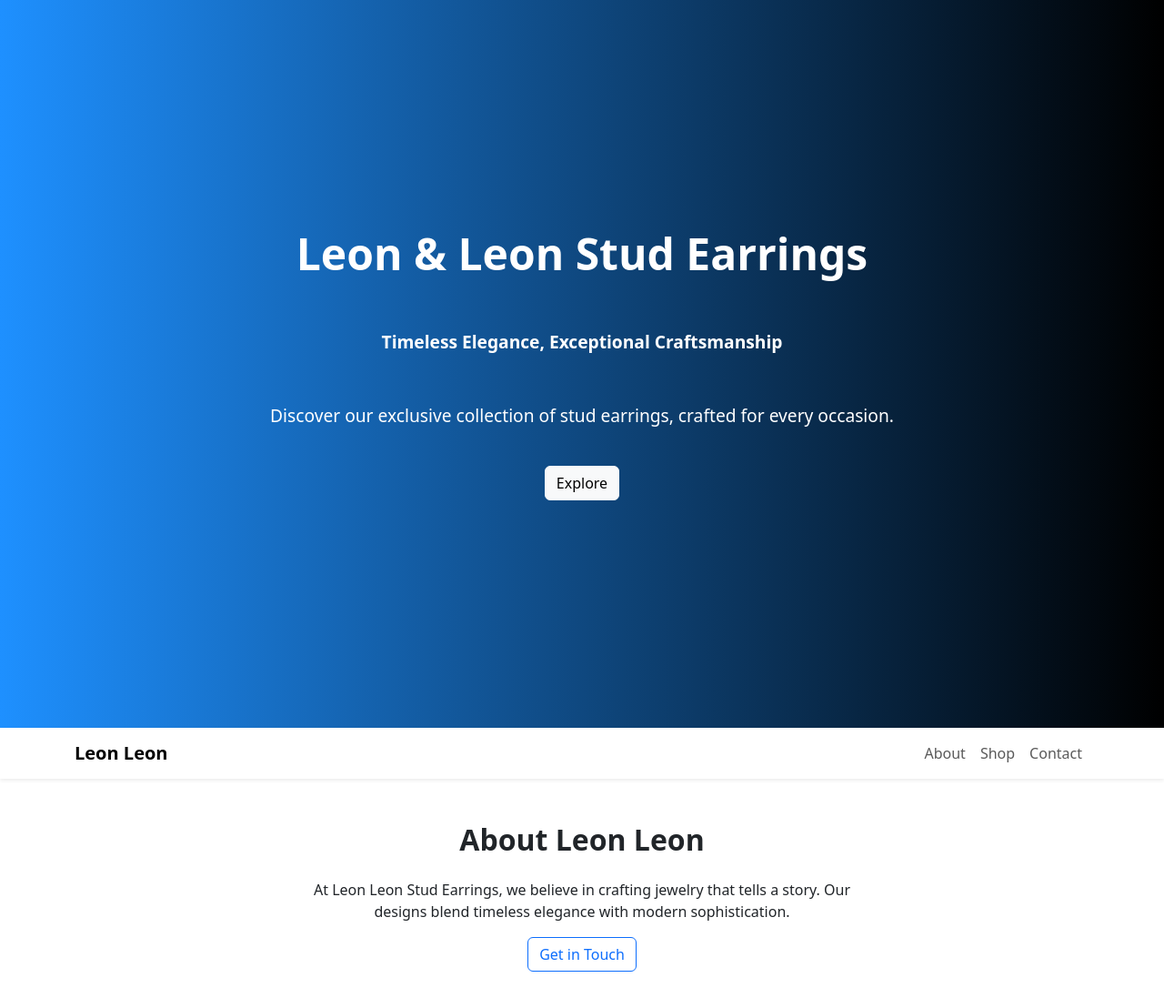
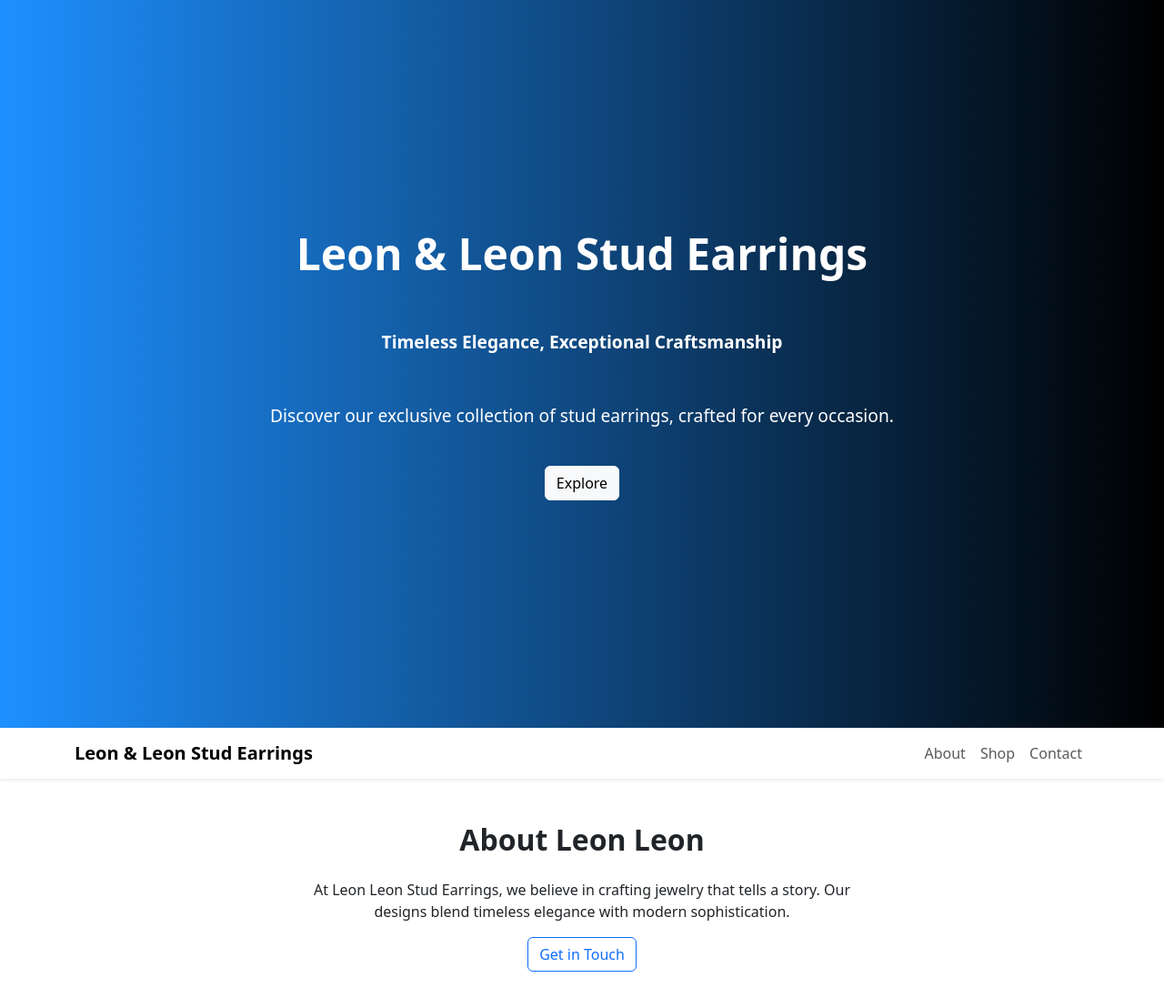
Before and after one commit to oneironaught/leon, a plain HTML site: page index.html in a window 1280 px wide. Shown: the top 1097 px of the page at 91% size. Drawn offline with nearby package versions, Linux system fonts and the light colour scheme; files whose address does not match are found by name.

Commit message:
added text to main name

```diff
--- a/index.html
+++ b/index.html
@@ -26,7 +26,7 @@
         <!-- Navbar -->
         <nav class="navbar navbar-expand-lg navbar-light bg-white shadow-sm sticky-top">
             <div class="container">
-                <a class="navbar-brand fw-bold" href="index.html">Leon Leon</a>
+                <a class="navbar-brand fw-bold" href="index.html">Leon & Leon Stud Earrings</a>
                 <button class="navbar-toggler" type="button" data-bs-toggle="collapse" data-bs-target="#navbarNav">
                     <span class="navbar-toggler-icon"></span>
                 </button>
```
Also changed, not shown: shop.html (+1 -1 lines).
